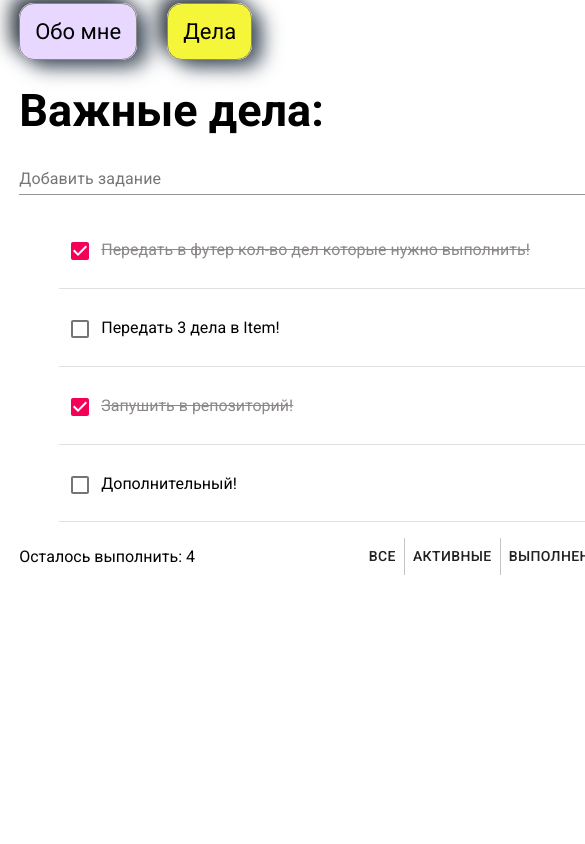
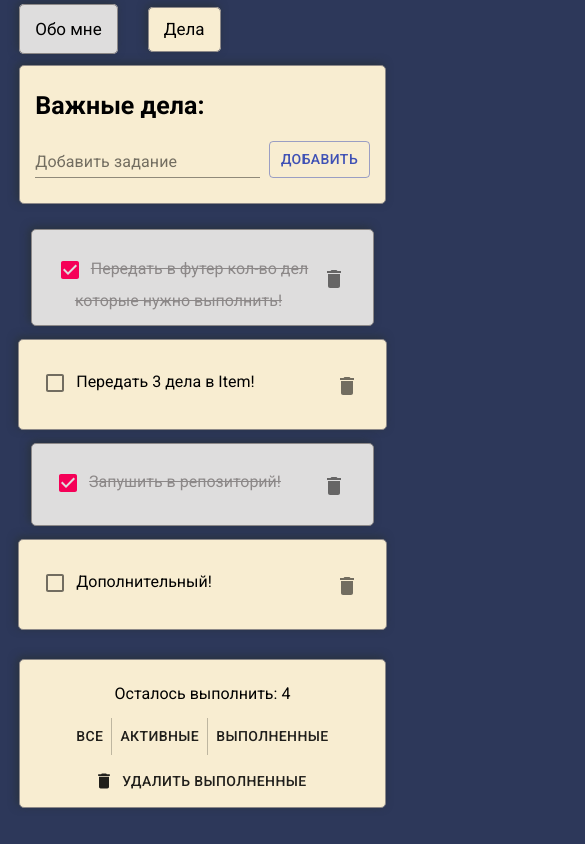
Before and after one commit to WebHeroSchool/toDoSolomon, a React (Create React App) app: page /todo in a window 390 px wide. Shown: the top 844 px of the page, 585 px wide, since content can reach past the window. Built offline with nearby package versions, Linux system fonts and the light colour scheme.

Commit message:
Upgrade style

```diff
--- a/src/components/About/About.js
+++ b/src/components/About/About.js
@@ -99,7 +99,7 @@ class About extends React.Component {
                             <a className={styles.repoLinks} target="_blank" rel = "noreferrer" href={repo.html_url}>{repo.name}</a>
                             <a className={styles.repoLinks}
                                target="_blank" rel = "noreferrer"
-                               href={repo.name === 'todoSolomon' ? `https://todo-solomon-theta.vercel.app//` : `https://Solomon7and7.github.io/${repo.name}`}>
+                               href={repo.name === 'todoSolomon' ? `https://todo-solomon.vercel.app///` : `https://Solomon7and7.github.io/${repo.name}`}>
                               холдинг репозитория </a>
                           </li>
                         ))}
--- a/src/components/App/App.module.css
+++ b/src/components/App/App.module.css
@@ -4,18 +4,59 @@
   font-family: "Roboto", "Helvetica", "Arial", sans-serif;
 }
 
+body {
+  background-color: #2d385a;
+}
+
 .wrap {
   margin: auto;
   padding: 3%;
-  width: 1000px;
+  width: 60%;
+  max-width: 1440px;
   display: flex;
   flex-direction: column;
+}
+
+@media (max-width: 1000px) {
+  .wrap {
+    width: 85%;
+  }
+}
+
+@media (max-width: 576px) {
+  .wrap {
+    width: 95%;
+  }
+}
+
+@media (max-width: 426px) {
+  .wrap {
+    width: 98%;
+  }
+}
+
+@media (max-width: 300px) {
+  .wrap {
+    width: 300px;
+  }
 }
 
 .sidebar {
   display: flex;
   flex-direction: row;
   margin-bottom: 4%;
+}
+
+@media (max-width: 768px) {
+  .sidebar {
+    margin-bottom: 6%;
+  }
+}
+
+@media (max-width: 600px) {
+  .sidebar {
+    margin-bottom: 7%;
+  }
 }
 
 .content {
@@ -31,76 +72,28 @@
 .button {
   font-size: 22px;
   border: 1px solid #8c8888;
-  border-radius: 15px;
+  border-radius: 5px;
   text-decoration: none;
   cursor: pointer;
   color: #000;
-  background-color: #e8d8ff;
-  padding: 15px 15px;
-  box-shadow: -8px -8px 20px #2a333d, 10px 7px 20px #475462;
+  background-color: #dedddd;
+  padding: 11% 15px;
+  box-shadow: -2px -2px 8px #2a333d;
   margin-right: 30px;
 }
 
-.active {
-  background-color: #f5f539;
+@media (max-width: 768px) {
+  .button {
+    font-size: 17px;
+  }
 }
 
-.InputBox {
-  width: 100%;
-  position: relative;
+@media (max-width: 320px) {
+  .button {
+    font-size: 13px;
+  }
 }
 
-.Input {
-  display: flex;
-  align-items: flex-end;
+.active {
+  background-color: #f8edd1;
 }
-
-.InputItem{
-  font-family: "Roboto", "Helvetica", "Arial", sans-serif;
-  font-size: 12px;
-  width: 96%;
-}
-
-.Error {
-  font-family: "Roboto", "Helvetica", "Arial", sans-serif;
-  position: absolute;
-  padding-top: 5px;
-  color: #f62727;
-}
-
-.InputButton{
-  font-family: "Roboto", "Helvetica", "Arial", sans-serif;
-  font-size: 12px;
-  width: 12%;
-}
-
-.title {
-  font-family: "Roboto", "Helvetica", "Arial", sans-serif;
-  font-size: 45px;
-  margin: 0 0 10px 0;
-  padding: 0;
-}
-
-.ItemList {
-  font-family: "Roboto", "Helvetica", "Arial", sans-serif;
-  display: flex;
-  justify-content: space-between;
-  padding: 2% 0 1% 0;
-}
-
-.delete {
-  justify-content: space-between;
-  flex: 100;
-}
-
-.Footer {
-  font-family: "Roboto", "Helvetica", "Arial", sans-serif;
-  display: flex;
-  justify-content: space-between;
-  align-items: center;
-}
-
-.done {
-  color: #8c8888;
-  text-decoration: line-through;
-}
--- a/src/components/Footer/Footer.js
+++ b/src/components/Footer/Footer.js
@@ -1,19 +1,23 @@
 import React from "react";
 import PropTypes from 'prop-types';
-import styles from '../App/App.module.css';
+import styles from '../Footer/Footer.module.css';
 import Button from '@material-ui/core/Button';
 import DeleteIcon from '@material-ui/icons/Delete';
 import ButtonGroup from '@material-ui/core/ButtonGroup';
 
 const Footer = ({ count, onClickDeleteAllTrue, onClickFilterAll, onClickFilterFalse, onClickFilterTrue }) => (
   <div className={styles.Footer}>
-    Осталось выполнить: {count}
-    <ButtonGroup variant="text" color="default">
+    <p className={styles.Count}>Осталось выполнить: {count}</p>
+    <ButtonGroup
+      className={styles.ButtonGroup}
+      variant="text"
+      color="default">
       <Button onClick={onClickFilterAll}>Все</Button>
       <Button onClick={onClickFilterFalse}>Активные</Button>
       <Button onClick={onClickFilterTrue}>Выполненные</Button>
     </ButtonGroup>
     <Button
+      className={styles.ButtonDelete}
       color="default"
       startIcon={<DeleteIcon />}
       onClick={onClickDeleteAllTrue}
--- /dev/null
+++ b/src/components/Footer/Footer.module.css
@@ -0,0 +1,40 @@
+@import url('https://fonts.googleapis.com/css2?family=Roboto:wght@100;300;400;500;700;900&display=swap');
+
+* {
+  font-family: "Roboto", "Helvetica", "Arial", sans-serif;
+}
+
+.Footer {
+  display: flex;
+  justify-content: space-between;
+  align-items: center;
+  border: 1px solid #8c8888;
+  border-radius: 5px;
+  box-shadow: -2px -2px 8px #2a333d;
+  padding: 8px;
+  background-color: #f8edd1;
+}
+
+@media (max-width: 768px) {
+  .Footer {
+    flex-direction: column;
+    padding: 8px;
+  }
+
+  .Count {
+    margin-bottom: 15px;
+  }
+
+  .ButtonGroup {
+    margin-bottom: 8px;
+  }
+
+  .ButtonDelete {
+  }
+}
+
+@media (max-width: 300px) {
+  .ButtonGroup {
+    width: 230px;
+  }
+}
--- /dev/null
+++ b/src/components/InputItem/InputItem.module.css
@@ -0,0 +1,42 @@
+@import url('https://fonts.googleapis.com/css2?family=Roboto:wght@100;300;400;500;700;900&display=swap');
+
+* {
+  font-family: "Roboto", "Helvetica", "Arial", sans-serif;
+}
+
+.Input {
+  display: flex;
+  align-items: flex-end;
+}
+
+.InputBox {
+  width: 100%;
+  position: relative;
+}
+
+.InputItem{
+  font-family: "Roboto", "Helvetica", "Arial", sans-serif;
+  font-size: 12px;
+  width: 96%;
+}
+
+.Error {
+  font-family: "Roboto", "Helvetica", "Arial", sans-serif;
+  position: absolute;
+  padding-top: 5px;
+  color: #f62727;
+  width: 157%;
+}
+
+.InputButton{
+  width: 130px;
+  font-family: "Roboto", "Helvetica", "Arial", sans-serif;
+  font-size: 6px;
+}
+
+@media (max-width: 300px) {
+  .InputButton {
+    width: 100px;
+  }
+
+}
--- /dev/null
+++ b/src/components/Item/Item.module.css
@@ -0,0 +1,30 @@
+@import url('https://fonts.googleapis.com/css2?family=Roboto:wght@100;300;400;500;700;900&display=swap');
+
+* {
+  font-family: "Roboto", "Helvetica", "Arial", sans-serif;
+}
+
+.ItemList {
+  font-family: "Roboto", "Helvetica", "Arial", sans-serif;
+  display: flex;
+  justify-content: space-between;
+  padding-left: 5px;
+}
+
+.done {
+  color: #8c8888;
+  text-decoration: line-through;
+  padding-left: 5px;
+}
+
+.delete {
+  justify-content: space-between;
+  flex: 100;
+}
+
+@media (max-width: 768px) {
+  .ItemList {
+    text-align: center;
+    padding: 15px;
+  }
+}
--- a/src/components/ItemList/ItemList.js
+++ b/src/components/ItemList/ItemList.js
@@ -1,14 +1,14 @@
-import React from "react";
+import React from 'react';
 import PropTypes from 'prop-types';
-import Item from "../Item/Item";
-import Divider from '@material-ui/core/Divider';
+import Item from '../Item/Item';
+import styles from "../ItemList/ItemList.module.css";
 
 class ItemList extends React.Component {
   render() {
     const {items, onClickDone, onClickDelete} = this.props
-    return <ul>
+    return <ul className={styles.wrapUl}>
       {items.map(item =>
-        <li key={item.id}>
+        <li className={item.isDone === true ? styles.isDoneLi : styles.isNormalLi} key={item.id}>
           <Item
             value={item.value}
             isDone={item.isDone}
@@ -16,7 +16,6 @@ class ItemList extends React.Component {
             onClickDone={onClickDone}
             onClickDelete={onClickDelete}
           />
-          <Divider />
         </li>
       )}
     </ul>
--- /dev/null
+++ b/src/components/ItemList/ItemList.module.css
@@ -0,0 +1,43 @@
+@import url('https://fonts.googleapis.com/css2?family=Roboto:wght@100;300;400;500;700;900&display=swap');
+
+* {
+  font-family: "Roboto", "Helvetica", "Arial", sans-serif;
+}
+
+.wrapUl {
+  width: 100%;
+  text-decoration: none;
+  padding: 0;
+  display: flex;
+  align-items: center;
+  flex-direction: column;
+}
+
+.title {
+  font-family: "Roboto", "Helvetica", "Arial", sans-serif;
+  font-size: 45px;
+  margin: 0 0 10px 0;
+  padding: 0;
+}
+
+.isDoneLi {
+  width: 93%;
+  background-color: #dedddd;
+  padding: 1% 0 0 0;
+  border: 1px solid #8c8888;
+  border-radius: 5px;
+  box-shadow: -2px -2px 8px #2a333d;
+  margin-bottom: 13px;
+  transition: width, padding, ease-in-out 1s;
+}
+
+.isNormalLi {
+  width: 100%;
+  background-color: #f8edd1;
+  padding: 2% 0 1% 0;
+  border: 1px solid #8c8888;
+  border-radius: 5px;
+  box-shadow: -2px -2px 8px #2a333d;
+  margin-bottom: 13px;
+  transition: width, padding,1s;
+}
--- a/src/components/Todo/Todo.js
+++ b/src/components/Todo/Todo.js
@@ -2,7 +2,7 @@ import React, {useState, useEffect} from "react";
 import ItemList from "../ItemList/ItemList";
 import InputItem from "../InputItem/InputItem";
 import Footer from "../Footer/Footer";
-import styles from '../App/App.module.css';
+import styles from '../Todo/Todo.module.css';
 
 const Todo = () => {
   const initialState = {
@@ -92,10 +92,12 @@ const Todo = () => {
     return (
       <div>
         <div>
+          <div className={styles.TitleInput}>
             <h1 className={styles.title}>Важные дела:</h1>
             <InputItem
               onClickAdd={onClickAdd}
             />
+          </div>
             <ItemList
               items={items}
               onClickDone={onClickDone}
--- /dev/null
+++ b/src/components/Todo/Todo.module.css
@@ -0,0 +1,39 @@
+@import url('https://fonts.googleapis.com/css2?family=Roboto:wght@100;300;400;500;700;900&display=swap');
+
+* {
+  font-family: "Roboto", "Helvetica", "Arial", sans-serif;
+}
+
+.title {
+  font-family: "Roboto", "Helvetica", "Arial", sans-serif;
+  font-size: 45px;
+  margin: 0 0 10px 0;
+  padding: 0;
+}
+
+@media (max-width: 1000px) {
+  .title {
+    font-size: 35px;
+  }
+}
+
+@media (max-width: 768px) {
+  .title {
+    font-size: 25px;
+  }
+}
+
+.TitleInput {
+  border: 1px solid #8c8888;
+  border-radius: 5px;
+  padding: 35px 15px;
+  box-shadow: -2px -2px 8px #2a333d;
+  margin-bottom: 25px;
+  background-color: #f8edd1;
+}
+
+@media (max-width: 768px) {
+  .TitleInput {
+    padding: 25px 15px;
+  }
+}
```
Also changed, not shown: src/components/InputItem/InputItem.js (+2 -7 lines), src/components/Item/Item.js (+1 -8 lines). Lines whose indentation alone changed are shown as unchanged.
